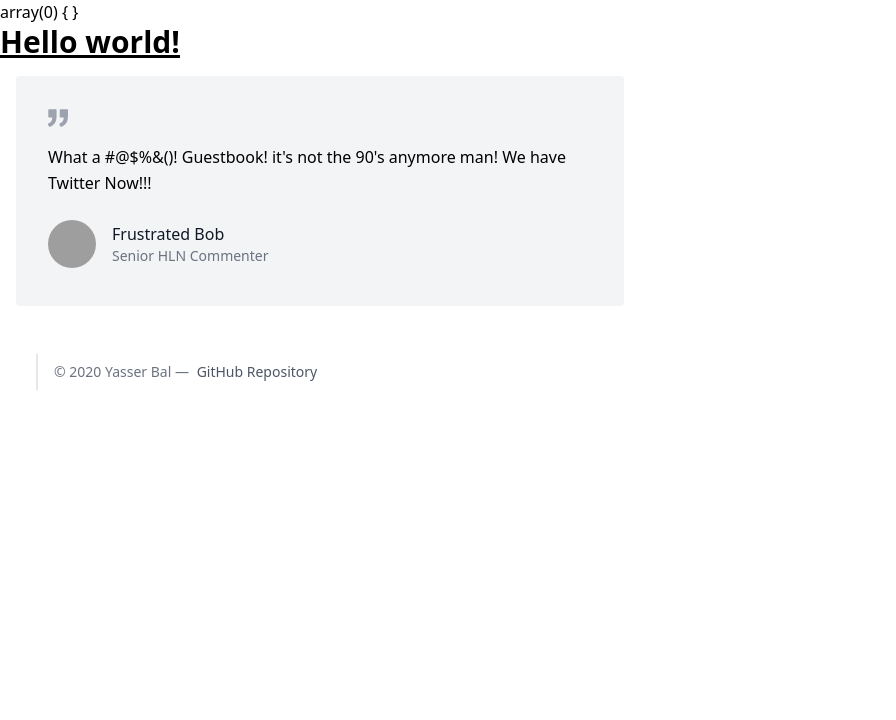
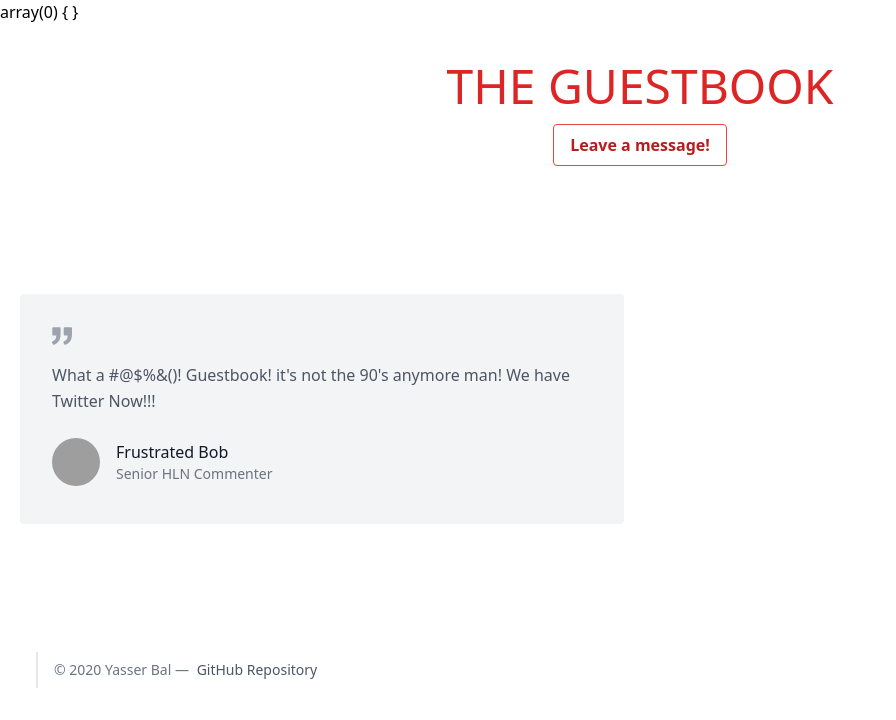
Before and after one commit to YasserB94/PHP-GuestBook, a PHP site: page / in a window 1280 px wide. Shown: the part 80-800 px from the top of the page, without its empty margins (0-896 px from the left). Run offline with PHP 8.4, Linux system fonts and the light colour scheme; grey boxes are pictures that could not be loaded.

Commit message:
Added basic boilerplate for guestbook Page

```diff
--- a/Views/guestbookView.php
+++ b/Views/guestbookView.php
@@ -1,8 +1,19 @@
 <?php
         declare(strict_types=1);
 ?>
-
-
-<h1 class="text-3xl font-bold underline">
-Hello world!
-</h1>
+<div class="container px-5 py-8 mx-auto flex items-center sm:flex-col flex-col">
+        <h1 class="font-medium leading-tight text-5xl mt-0 mb-2 text-red-600 uppercase">The GuestBook</h1>
+        <form method="post" class="align-middle">
+                <input type="submit"
+                name="newPost"
+                value="Leave a message!"
+                class="bg-transparent hover:bg-red-500 text-red-700 font-semibold hover:text-white py-2 px-4 border border-red-500 hover:border-transparent rounded"
+                >
+                </input>
+        </form>
+</div>
+<!--OPEN SECTION FOR POST OVERVIEW-->
+<section class="text-gray-600 body-font">
+<!--OPEN CONTAINER TO ORGANISE POSTS-->
+<div class="container px-5 py-24 mx-auto">
+<div class="flex flex-wrap -m-4">
```
